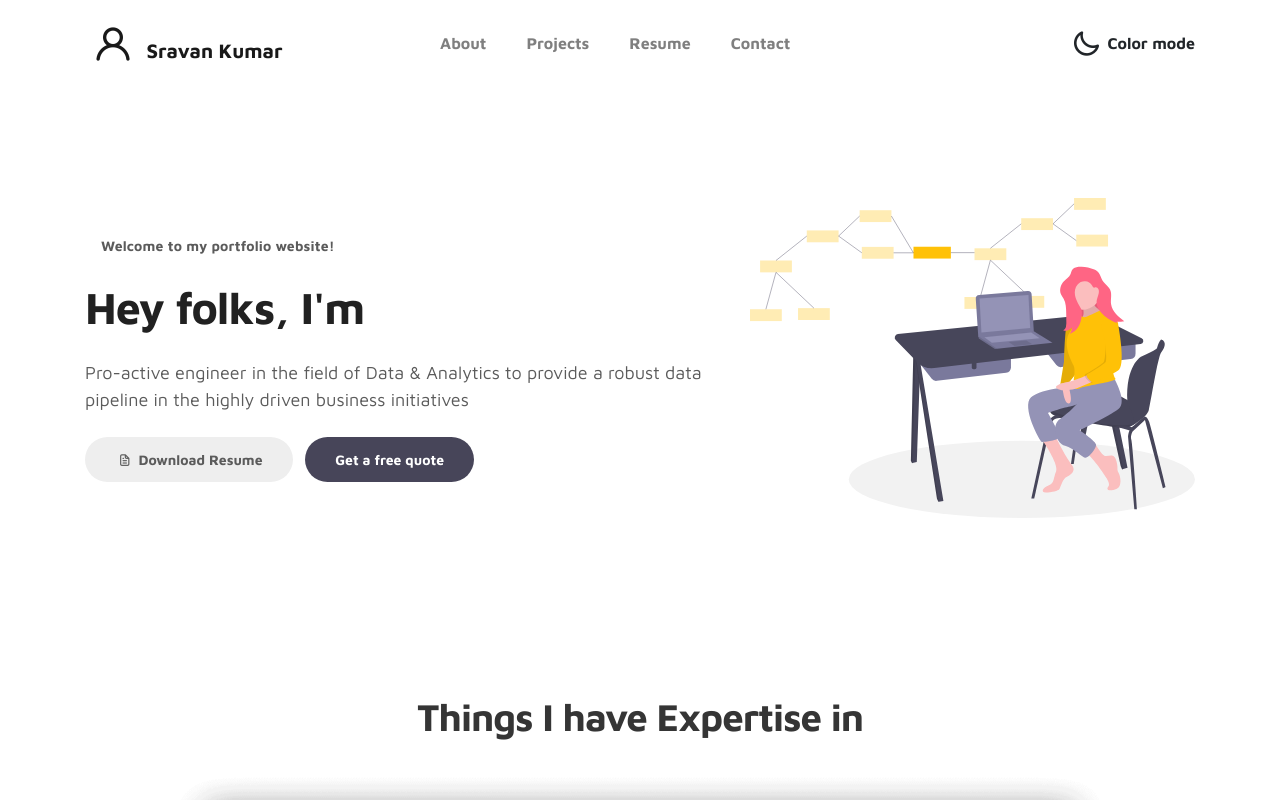
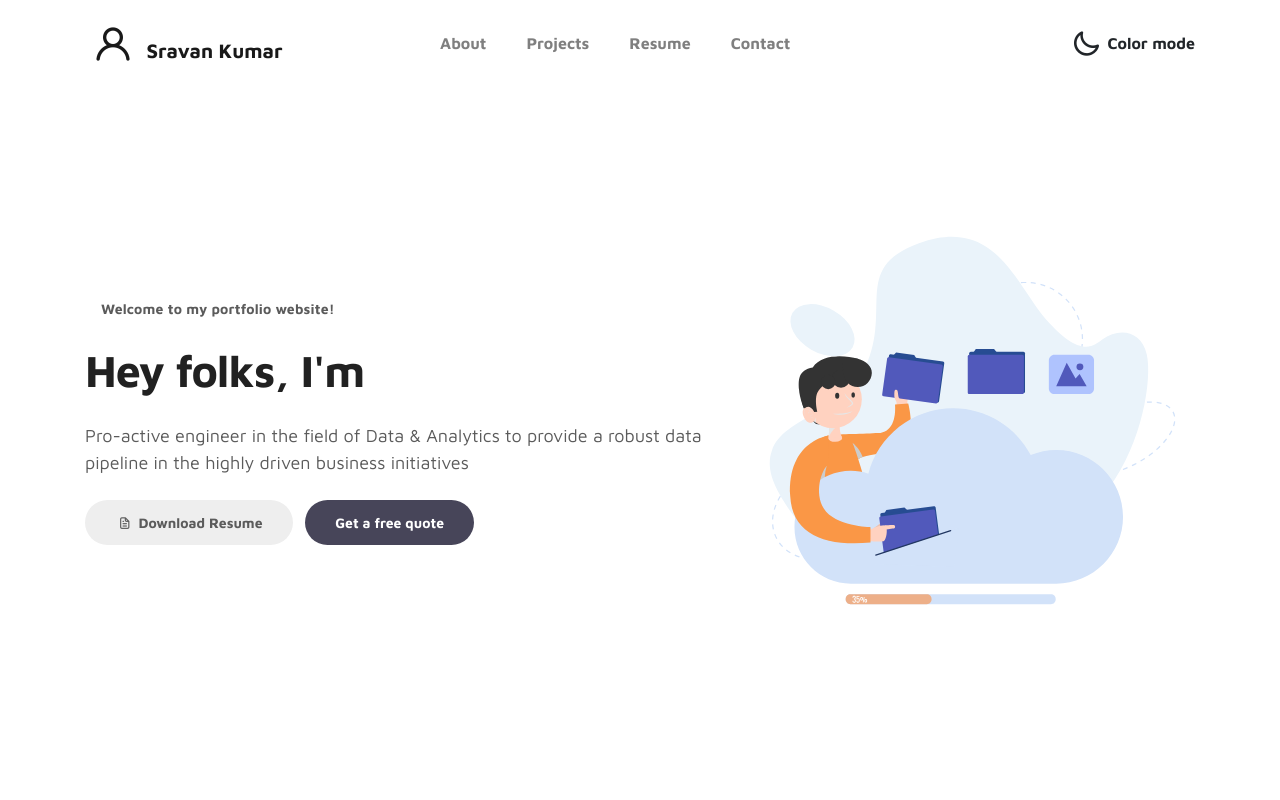
Before and after one commit to HappySK/portfolio, a plain HTML site: page index.html in a window 1280 px wide. Shown: the top 800 px of the page. Drawn offline with Linux system fonts and the light colour scheme.

Commit message:
Modify images

```diff
--- a/index.html
+++ b/index.html
@@ -93,7 +93,7 @@ https://www.tooplate.com/view/2115-marvel
 
                 <div class="col-lg-5 col-md-12 col-12">
                     <div class="about-image svg">
-                        <img src="images/undraw/undraw_software_engineer_lvl5.svg" class="img-fluid" alt="svg image">
+                        <img src="images/undraw/man-uploading-data.svg" class="img-fluid" alt="svg image">
                     </div>
                 </div>
 
```
Also changed, not shown: images/project/apache-spark.png (added), images/undraw/man-uploading-data.svg (added), 1 other file.
